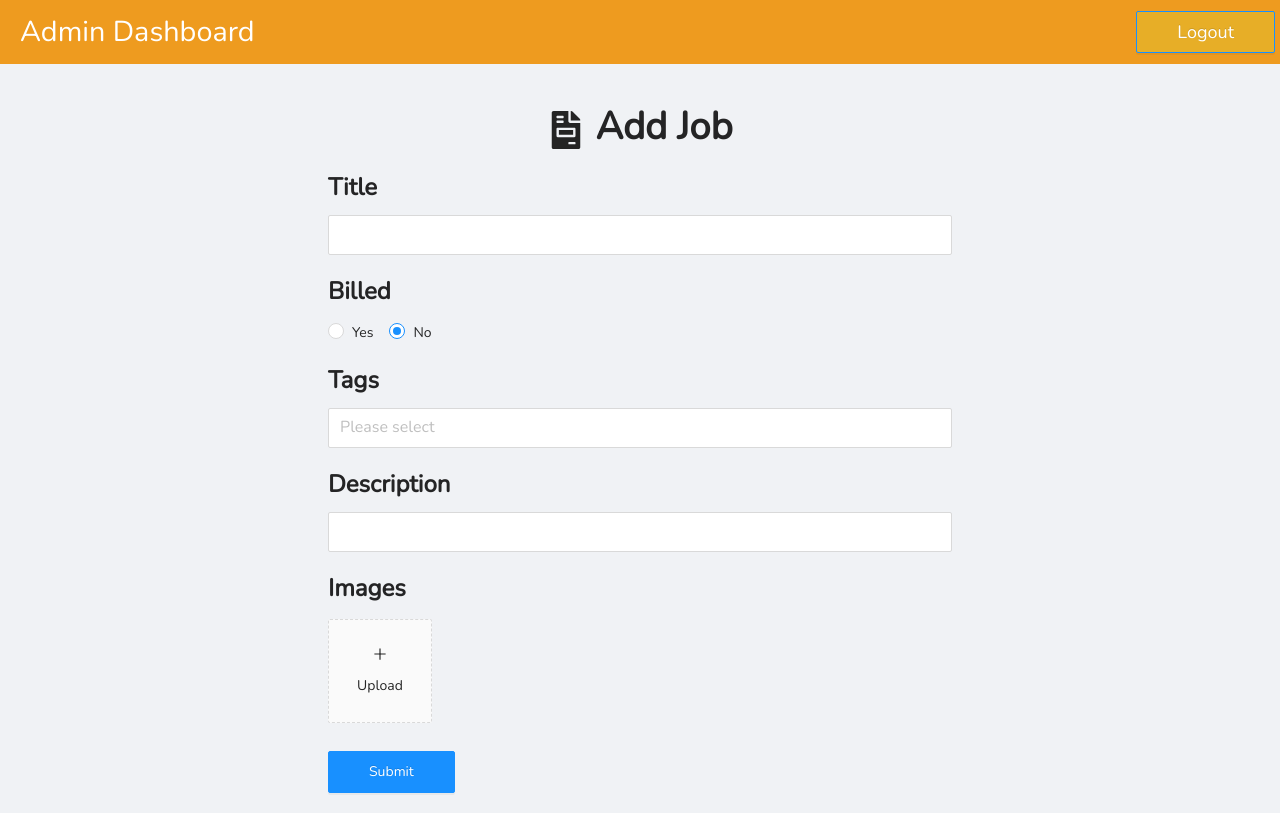
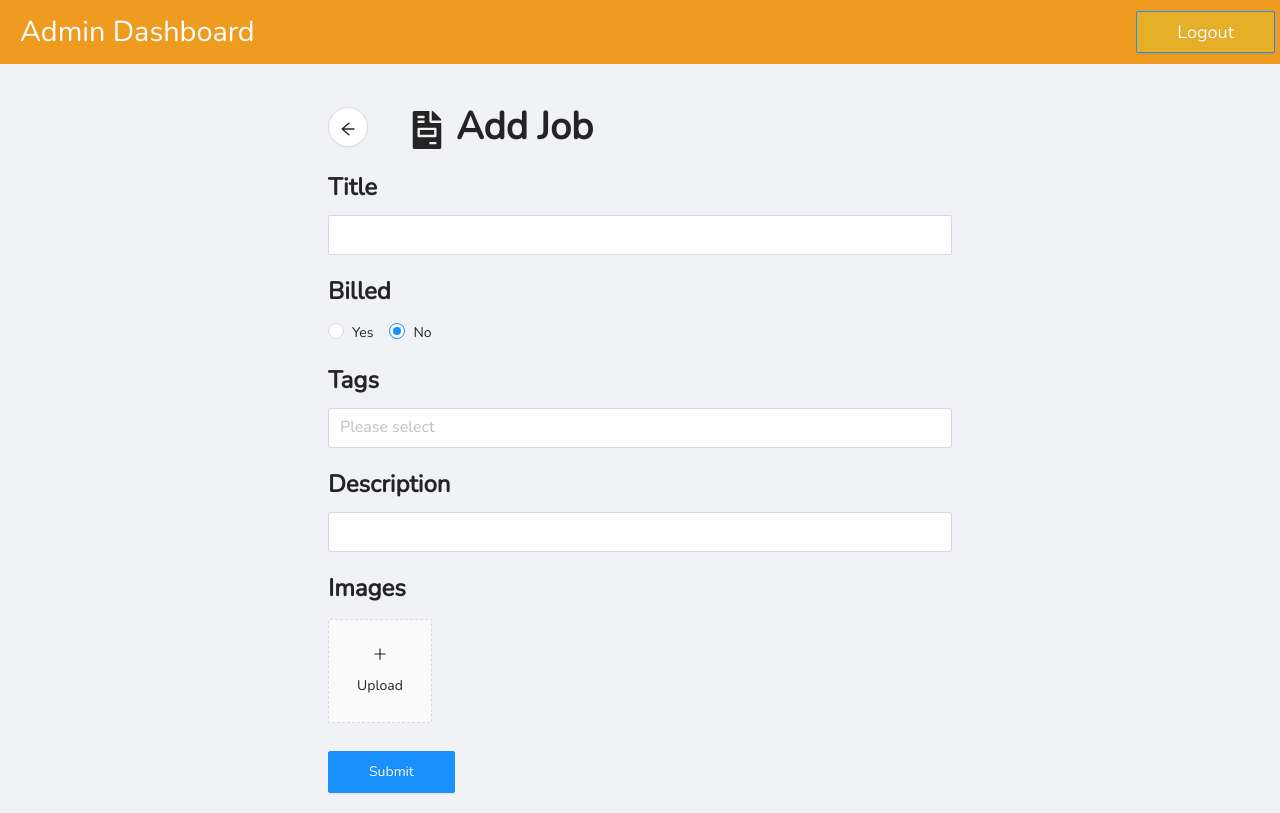
Before and after one commit to mikeahardyjr/admin-app, a React (Create React App) app: page /create in a window 1280 px wide. Built offline with nearby package versions, Linux system fonts and the light colour scheme.

Commit message:
back button on job form

```diff
--- a/src/pages/CreateInvoice.js
+++ b/src/pages/CreateInvoice.js
@@ -15,7 +15,11 @@ import {
   Modal,
 } from "antd";
 import { useEffect, useState } from "react";
-import { AiOutlineMinus, AiOutlinePlus } from "react-icons/ai";
+import {
+  AiOutlineArrowLeft,
+  AiOutlineMinus,
+  AiOutlinePlus,
+} from "react-icons/ai";
 import { LoadingOutlined, PlusOutlined } from "@ant-design/icons";
 import {
   addDoc,
@@ -29,7 +33,7 @@ import {
 import { ref, getDownloadURL, uploadBytesResumable } from "firebase/storage";
 
 import { db, storage } from "../firebase";
-import { useLocation } from "react-router";
+import { useHistory, useLocation } from "react-router";
 import { uid } from "uid";
 import Swal from "sweetalert2";
 
@@ -56,6 +60,7 @@ const CreateInvoice = () => {
   const [isEditMode, setIsEditMode] = useState(false);
   const [existing, setExisting] = useState("");
   const location = useLocation();
+  const history = useHistory()
   const onBillChange = (e) => {
     setBill(e.target.value);
   };
@@ -156,13 +161,13 @@ const CreateInvoice = () => {
   };
   const handleCancel = () => setPreviewVisible(false);
 
-  const clearFields = () =>{
-    setTitle('')
-    setTags([])
-    setBill(false)
-    setDescription('')
-    setFileList([])
-  }
+  const clearFields = () => {
+    setTitle("");
+    setTags([]);
+    setBill(false);
+    setDescription("");
+    setFileList([]);
+  };
   const onSubmit = async () => {
     console.log(tags, description, title, bill, fileList);
     // Add a new document in collection
@@ -188,12 +193,12 @@ const CreateInvoice = () => {
           images,
           timeStamp: serverTimestamp(),
         });
-        clearFields()
+        clearFields();
       }
       Swal.fire({
         title: "Success",
-        text: `Job ${existing ? 'Updated' : 'Added'} Successfully`,
-        icon:'success'
+        text: `Job ${existing ? "Updated" : "Added"} Successfully`,
+        icon: "success",
       });
       setLoading(false);
       console.log(response);
@@ -247,10 +252,18 @@ const CreateInvoice = () => {
   return (
     <Layout active="create-invoice">
       <div className="general-margin-padding form-container">
-        <Title style={{ textAlign: "center" }}>
-          <FaFileInvoice style={{ marginRight: "10px" }} />
-          Add Job
-        </Title>
+        <div style={{
+          display:'flex',
+          alignItems:'center',
+          flexWrap:'wrap'
+          // justifyContent:'center'
+        }}>
+          <Button style={{ marginRight:'20px'}} shape="circle" icon={<AiOutlineArrowLeft />} size="large" onClick={()=>history.push('/')}/>
+          <Title style={{ textAlign: "center" ,marginLeft:'20px'}}>
+            <FaFileInvoice style={{ marginRight: "10px" }} />
+            Add Job
+          </Title>
+        </div>
         <div className="margin-vertical">
           <Title level={3}>Title</Title>
           <Input value={title} onChange={(e) => setTitle(e.target.value)} />
--- a/src/styles/antd.css
+++ b/src/styles/antd.css
@@ -56,3 +56,6 @@
 .ant-menu-item-icon {
   font-size: 25px !important;
 }
+h1.ant-typography, .ant-typography h1{
+  margin-bottom: 0 !important;
+}
```
